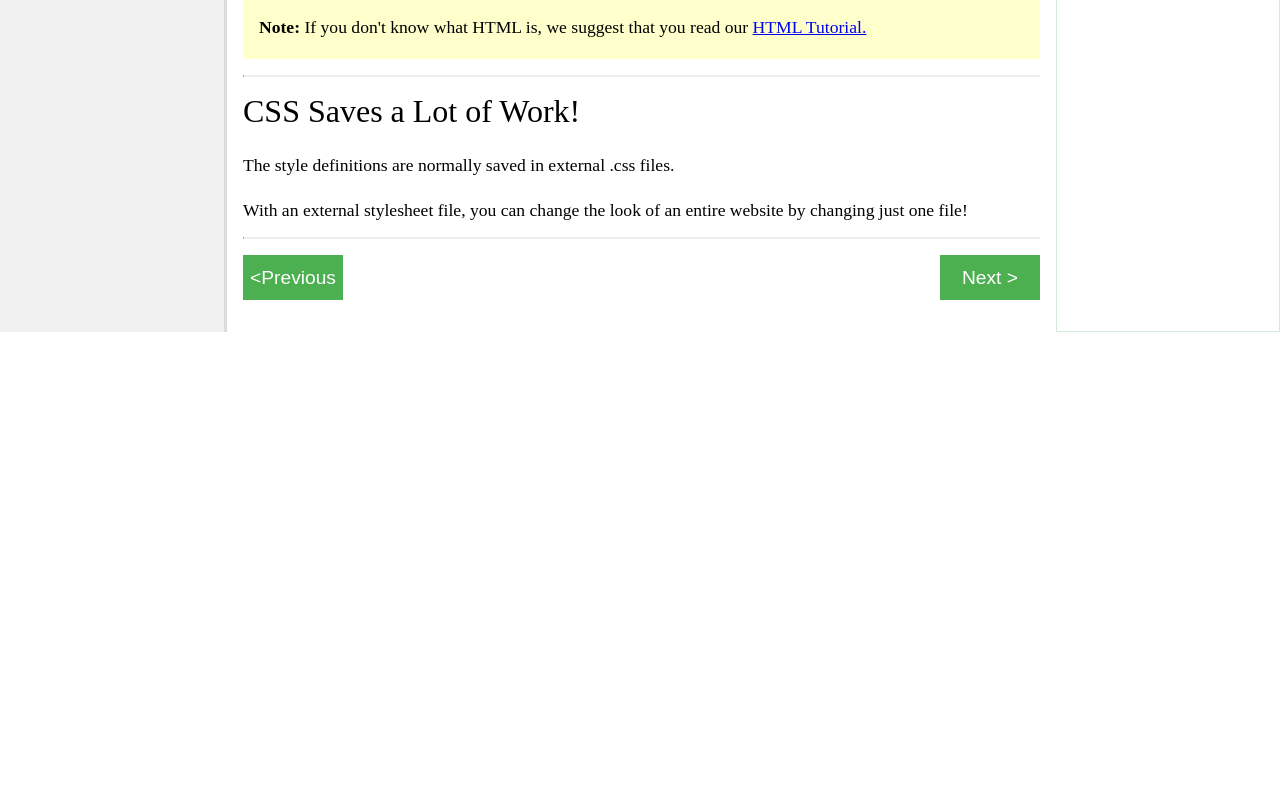
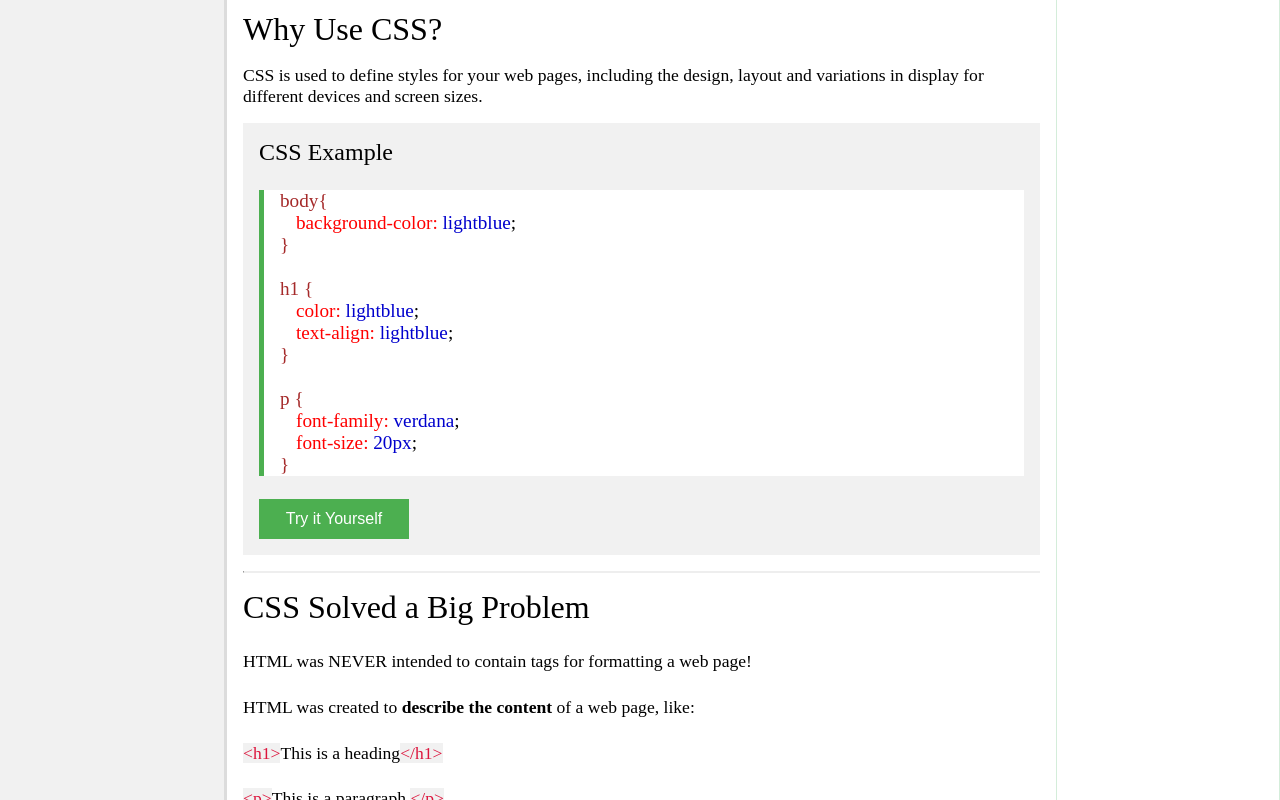
Before and after one commit to vutran6853/w6school, a Vue app: page /css/introduction in a window 1280 px wide. Shown: the part 460-1260 px from the top of the page. Before the commit the page ends 800 px from the top, so only its background shows below. Built offline with nearby package versions, Linux system fonts and the light colour scheme.

Commit message:
adjust style in css page and create reuse ui

```diff
--- a/public/index.html
+++ b/public/index.html
@@ -7,7 +7,6 @@
     <link rel="icon" href="<%= BASE_URL %>favicon.ico">
     <title><%= htmlWebpackPlugin.options.title %></title>
     <script data-ad-client="ca-pub-8187836398305697" async src="https://pagead2.googlesyndication.com/pagead/js/adsbygoogle.js"></script>
-
   </head>
   <body>
     <noscript>
--- a/src/components/cssC/CssHomeContent.vue
+++ b/src/components/cssC/CssHomeContent.vue
@@ -22,60 +22,7 @@
         <p>This CSS tutorial contains hundreds of CSS examples.</p>
         <p>With our online editor, you can edit the CSS, and click on a button to view the result.</p>
       </div>
-      <div class="cssHome-section-example-item-right-container">
-        <p>CSS Example</p>
-        <div class="code-example-inner-container h-18">
-         <div>
-            <span class="color-brown">body</span>
-            <span class="color-brown"> {</span>
-            <br />
-
-            <span class="color-red pl"> background-color: </span>
-            <span class="color-mediumblue">lightblue</span>
-            <span class="color-black">;</span>
-            <br />
-            <span class="color-brown"> }</span>
-            <br />
-            <br />
-
-            <span class="color-brown">h1 </span>
-            <span class="color-brown"> {</span>
-            <br />
-
-            <span class="color-red pl"> color: </span>
-            <span class="color-mediumblue"> lightblue</span>
-            <span class="color-black">;</span>
-
-            <br />
-
-            <span class="color-red pl"> text-align: </span>
-            <span class="color-mediumblue"> lightblue</span>
-            <span class="color-black">;</span>
-            <br />
-            <span class="color-brown"> }</span>
-            <br />
-            <br />
-
-            <span class="color-brown">p </span>
-            <span class="color-brown"> {</span>
-            <br />
-
-            <span class="color-red pl"> font-family: </span>
-            <span class="color-mediumblue"> verdana</span>
-            <span class="color-black">;</span>
-            <br />
-
-            <span class="color-red pl">font-size: </span>
-            <span class="color-mediumblue">20px</span>
-            <span class="color-black">;</span>
-
-            <br />
-            <span class="color-brown"> }</span>
-            <br />
-          </div>
-        </div>
-        <button class="w6-button disabled">Try it Yourself</button>
-      </div>
+      <CSSExample />
       <h4 class="container">Click on the "Try it Yourself" button to see how it works.</h4>
       <hr/>
     </div>
@@ -91,7 +38,7 @@
     <hr/>
 
     <!-- Use the Menu -->
-    <div class="d-flex-column h-8">
+    <div class="d-flex-column h-10">
       <p class="text-size-2">Use the Menu</p>
       <p>We recommend reading this tutorial, in the sequence listed in the menu.</p>
       <p>If you have a large screen, the menu will always be present on the left.</p>
@@ -132,16 +79,20 @@
 
     <div class="group-button-container container">
       <button class="w6-btn" v-on:click='handleRouteTo("/")'>&lt;Home</button>
-      <button class="w6-btn" v-on:click='handleRouteTo("/html/introduction")'>Next ></button>
+      <button class="w6-btn" v-on:click='handleRouteTo("/css/introduction")'>Next ></button>
     </div>
   </section>
 </template>
 
 <script lang="ts">
 import Vue from 'vue'
+import CSSExample from './shareUI/CSSExample'
 
 const CssHomeContent = Vue.extend({
   name: 'CssHomeContent',
+  components: {
+    CSSExample
+  },
   methods: {
     handleRouteTo(urlPath: string) {
       this.$router.push({
@@ -203,7 +154,7 @@ export default CssHomeContent
   margin-top: 1rem;
 }
 
-.cssHome-section-example-item-right-container {
+/* .cssHome-section-example-item-right-container {
   background-color: #f1f1f1;
   height: 25rem;
   font-size: 1.5rem;
@@ -211,7 +162,7 @@ export default CssHomeContent
   display: flex;
   flex-direction: column;
   justify-content: space-between;
-}
+} */
 
 
 .ad-placeholder {
--- a/src/components/cssC/CssIntroduction.vue
+++ b/src/components/cssC/CssIntroduction.vue
@@ -23,6 +23,32 @@
 
     <hr/>
 
+
+    <!-- Why Use CSS? -->
+    <div class="d-flex-column">
+      <div class="d-flex-column h-6 w-100">
+        <p class="text-size-2">Why Use CSS?</p>
+        <p>CSS is used to define styles for your web pages, including the design, layout and variations in display for different devices and screen sizes.</p>
+      </div>
+      <div class="w-100">
+        <CSSExample />
+      </div>
+    </div>
+
+    <hr/>
+
+    <!-- CSS Solved a Big Problem -->
+    <div class="d-flex-column h-25">
+      <p class="text-size-2">CSS Solved a Big Problem</p>
+      <p>HTML was NEVER intended to contain tags for formatting a web page!</p>
+      <p>HTML was created to <strong>describe the content</strong> of a web page, like:</p>
+      <p><span class="w6-codespan">&lt;h1&gt;</span>This is a heading<span class="w6-codespan">&lt;/h1&gt;</span></p>
+      <p><span class="w6-codespan">&lt;p&gt;</span>This is a paragraph.<span class="w6-codespan">&lt;/p&gt;</span></p>
+      <p>When tags like <span class="w6-codespan">&lt;font&gt;</span>, and color attributes were added to the HTML 3.2 specification, it started a nightmare for web developers. Development of large websites, where fonts and color information were added to every single page, became a long and expensive process.</p>
+      <p>To solve this problem, the World Wide Web Consortium (W3C) created CSS.</p>
+      <p>CSS removed the style formatting from the HTML page!</p>
+    </div>
+
     <div class="note-container container">
       <p>
         <strong>Note:</strong>
@@ -31,6 +57,7 @@
     </div>
 
     <hr/>
+
 
     <!-- CSS Saves a Lot of Work! -->
     <div class="d-flex-column h-8">
@@ -55,7 +82,7 @@
 
 <script lang="ts">
 import Vue from 'vue'
-// import ElementUI from './shareUI/ElementUI.vue'
+import CSSExample from './shareUI/CSSExample'
 
 const CssIntroduction = Vue.extend({
   name: 'CssIntroduction',
@@ -65,9 +92,9 @@ const CssIntroduction = Vue.extend({
       }
     }
   },
-  // components: {
-  //   ElementUI
-  // },
+  components: {
+    CSSExample
+  },
 
   methods: {
     // handleRouteToTryIt() {
@@ -79,13 +106,6 @@ const CssIntroduction = Vue.extend({
       this.$router.push({
         path: urlPath
       })
-    }
-  },
-  watch: {
-    $route(to, from) {
-      // react to route changes...
-      console.log({to, from})
-
     }
   }
 })
--- /dev/null
+++ b/src/components/cssC/shareUI/CSSExample.tsx
@@ -0,0 +1,67 @@
+import Vue from 'vue'
+
+import './cSSExample.css'
+
+const CSSExample = Vue.extend({
+  render() {
+    return (
+      <div class="cssHome-section-example-item-right-container">
+        <p>CSS Example</p>
+        <div class="code-example-inner-container h-18">
+          <div>
+            <span class="color-brown">body</span>
+            <span class="color-brown">{'{'}</span>
+            <br />
+
+            <span class="color-red pl"> background-color: </span>
+            <span class="color-mediumblue">lightblue</span>
+            <span class="color-black">;</span>
+
+            <br />
+            <span class="color-brown">{'}'}</span>
+            <br />
+            <br />
+
+            <span class="color-brown">h1 </span>
+            <span class="color-brown">{'{'}</span>
+            <br />
+
+            <span class="color-red pl"> color: </span>
+            <span class="color-mediumblue"> lightblue</span>
+            <span class="color-black">;</span>
+
+            <br />
+
+            <span class="color-red pl"> text-align: </span>
+            <span class="color-mediumblue"> lightblue</span>
+            <span class="color-black">;</span>
+            <br />
+            <span class="color-brown">{'}'}</span>
+            <br />
+            <br />
+
+            <span class="color-brown">p </span>
+            <span class="color-brown">{'{'}</span>
+            <br />
+
+            <span class="color-red pl"> font-family: </span>
+            <span class="color-mediumblue"> verdana</span>
+            <span class="color-black">;</span>
+            <br />
+
+            <span class="color-red pl">font-size: </span>
+            <span class="color-mediumblue">20px</span>
+            <span class="color-black">;</span>
+
+            <br />
+            <span class="color-brown">{'}'}</span>
+            <br />
+          </div>
+        </div>
+        <button class="w6-button disabled">Try it Yourself</button>
+      </div>
+    )
+  }
+})
+
+export default CSSExample
--- /dev/null
+++ b/src/components/cssC/shareUI/cSSExample.css
@@ -0,0 +1,9 @@
+.cssHome-section-example-item-right-container {
+  background-color: #f1f1f1;
+  height: 25rem;
+  font-size: 1.5rem;
+  padding: 1rem;
+  display: flex;
+  flex-direction: column;
+  justify-content: space-between;
+}
```
Also changed, not shown: src/components/parent.vue (deleted, +0 -21 lines).
